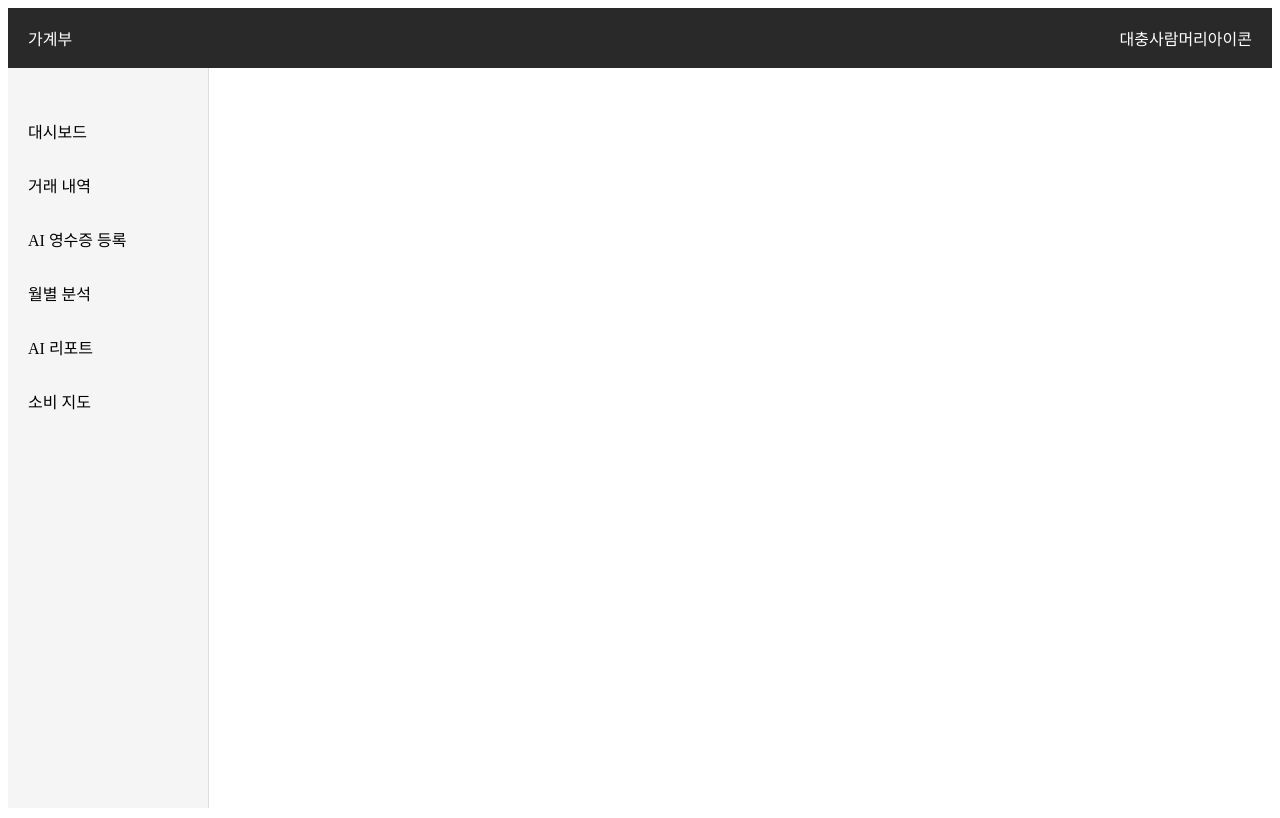
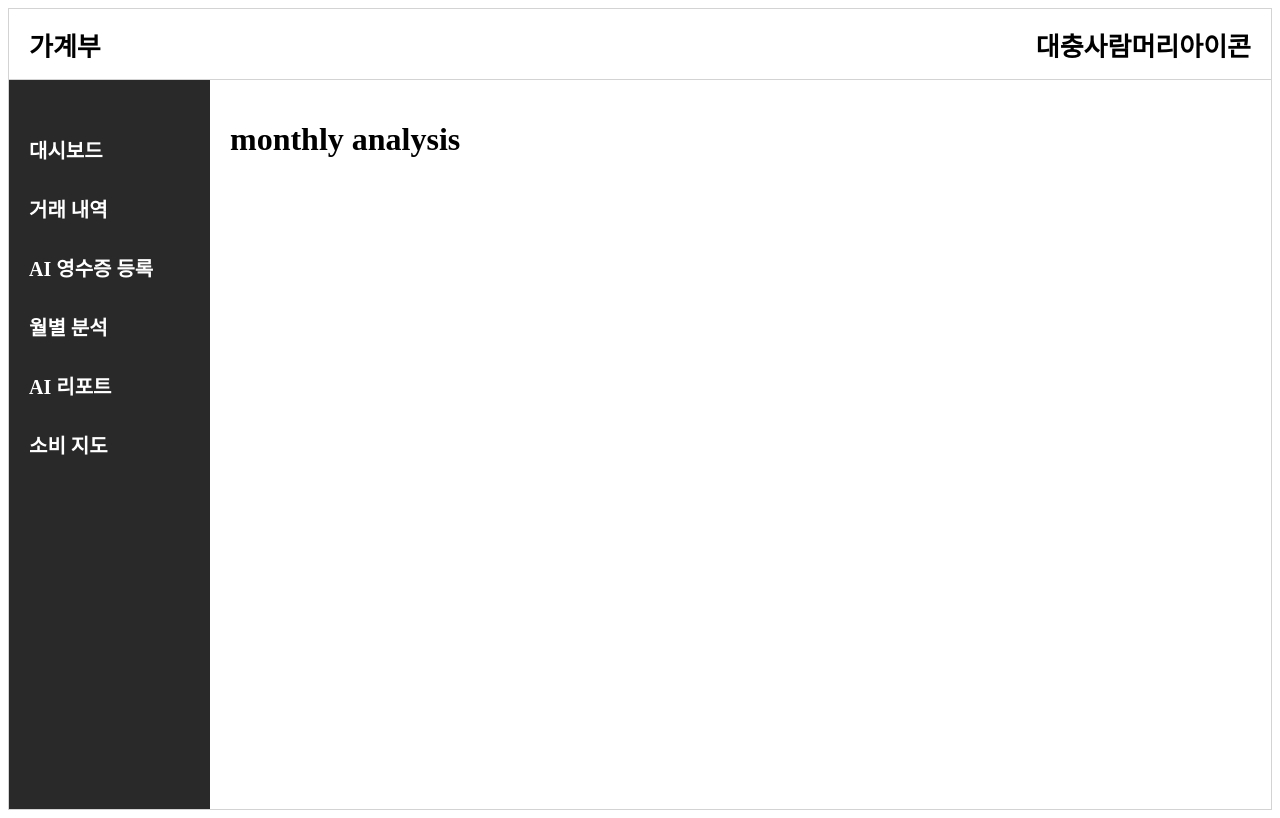
Before and after one commit to ohjooho/account-book, a Vue app: page /monthly in a window 1280 px wide. Built offline with nearby package versions, Linux system fonts and the light colour scheme.

Commit message:
chore: minor header design update

```diff
--- a/src/App.vue
+++ b/src/App.vue
@@ -28,17 +28,21 @@
 .app-container {
   display: flex;
   flex-direction: column;
+  border: 1px solid lightgray;
   height: 100vh;
 }
 
 .app-header {
-  height: 60px;
-  background-color: #292929;
-  color: white;
+  height: 70px;
+  background-color: white;
+  color: black;
+  border-bottom: 1px solid lightgray;
   display: flex;
   align-items: center;
   justify-content: space-between;
   padding: 0 20px;
+  font-size: 26px;
+  font-weight: bold;
 }
 
 .main-wrapper {
@@ -49,13 +53,16 @@
 
 .side-menu {
   width: 200px;
-  background-color: #f5f5f5;
-  border-right: 1px solid #ddd;
+  background-color: #292929;
+  border-right: 1px solid #292929;
   padding: 20px 0;
 }
 
 .side-menu ul {
   list-style: none;
+  color: white;
+  font-size: 20px;
+  font-weight: 600;
   padding: 0;
 }
 
@@ -67,6 +74,7 @@
 
 .side-menu li:hover {
   background-color: #e0e0e0;
+  color: #292929;
 }
 
 .content-area {
--- a/src/views/AnalysisView.vue
+++ b/src/views/AnalysisView.vue
@@ -1,5 +1,7 @@
 <template>
-  <div></div>
+  <div>
+    <h1>monthly analysis</h1>
+  </div>
 </template>
 
 <script>
--- a/src/views/MapView.vue
+++ b/src/views/MapView.vue
@@ -1,6 +1,6 @@
 <template>
     <div>
-
+        <h1>map</h1>
     </div>
 </template>
 
--- a/src/views/ReportView.vue
+++ b/src/views/ReportView.vue
@@ -1,6 +1,6 @@
 <template>
     <div>
-
+        <h1>ai report</h1>
     </div>
 </template>
 
--- a/src/views/receipt/ReceiptUploadView.vue
+++ b/src/views/receipt/ReceiptUploadView.vue
@@ -1,6 +1,6 @@
 <template>
     <div>
-
+        <h1>receipt</h1>
     </div>
 </template>
 
--- a/src/views/transactions/TransactionListView.vue
+++ b/src/views/transactions/TransactionListView.vue
@@ -1,6 +1,6 @@
 <template>
     <div>
-
+        <h1>transactions</h1>
     </div>
 </template>
 
```
